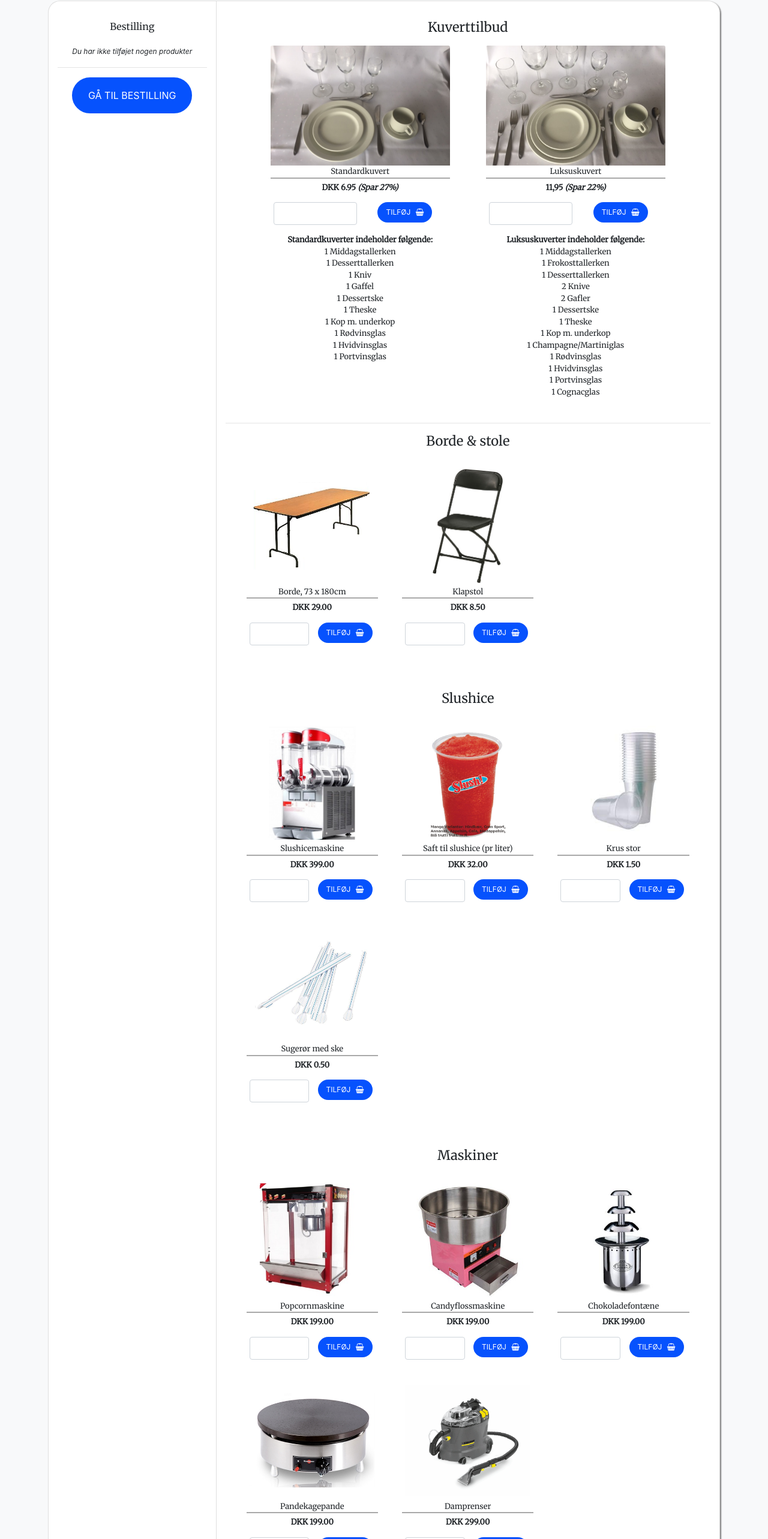
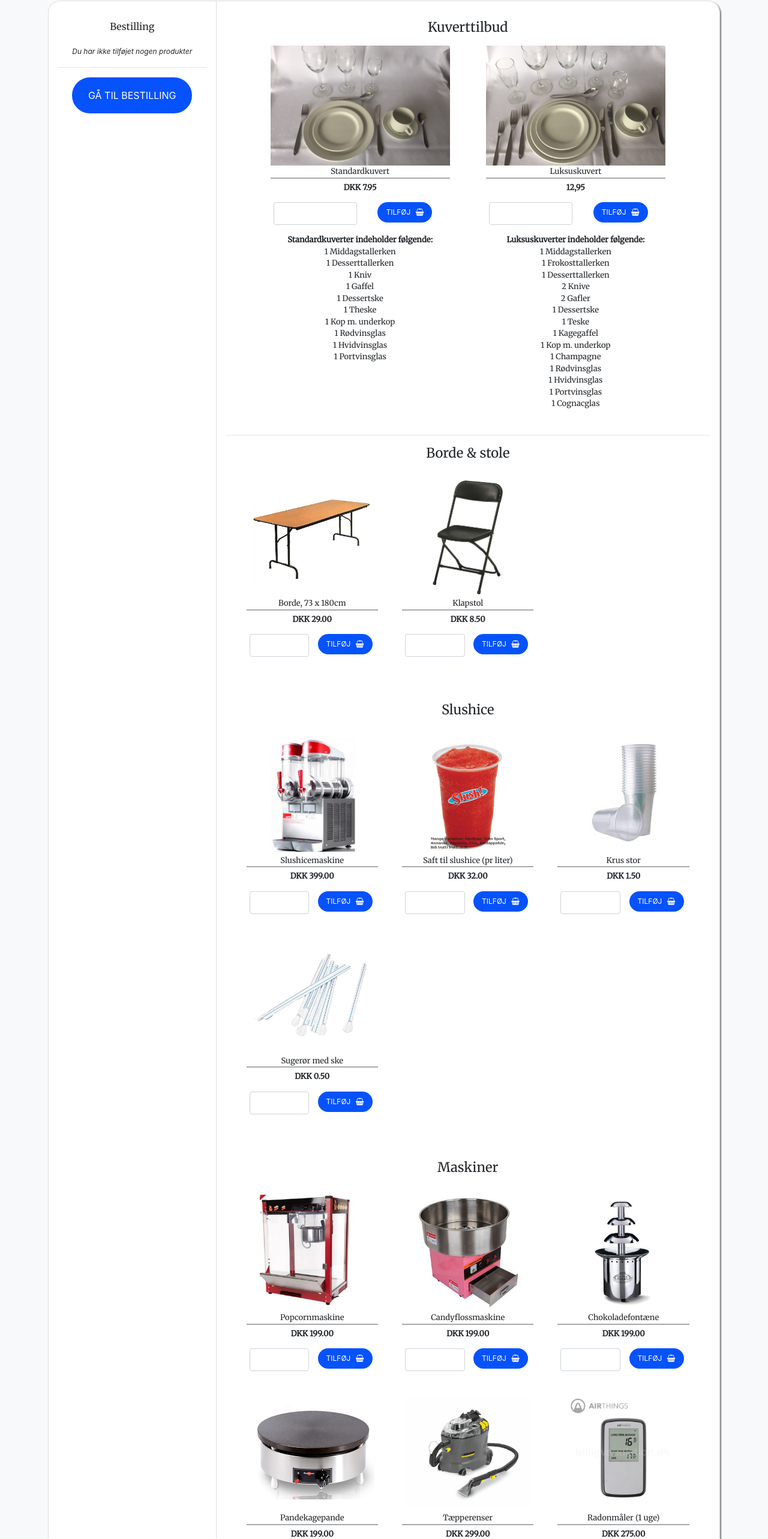
Before and after one commit to Fuzzy3/jyskserviceudlejning2, an Angular app: page /bestilling in a window 1280 px wide. Shown: the part 213-2779 px from the top of the page at 60% size. Built offline with nearby package versions, Linux system fonts and the light colour scheme; a web font is replaced by a local one.

Commit message:
Small changes

```diff
--- a/src/app/bestilling/bestilling.component.html
+++ b/src/app/bestilling/bestilling.component.html
@@ -29,7 +29,7 @@
                                                             </div>
                                                             <div class="card-body padding no-padding">
                                                                 <p class="card-title">Standardkuvert</p>
-                                                                <p class="price-tag margin no-margin">DKK 6.95 <em>(Spar 27%)</em></p>
+                                                                <p class="price-tag margin no-margin">DKK 7.95</p>
                                                                 <form class="margin-top-10 padding-5">
                                                                     <div class="form-row">
                                                                         <div class="col-6">
@@ -72,7 +72,7 @@
                                                             </div>
                                                             <div class="card-body padding no-padding">
                                                                 <p class="card-title">Luksuskuvert</p>
-                                                                <p class="price-tag margin no-margin">11,95 <em>(Spar 22%)</em></p>
+                                                                <p class="price-tag margin no-margin">12,95</p>
                                                                 <form class="margin-top-10 padding-5">
                                                                     <div class="form-row">
                                                                         <div class="col-6">
@@ -94,9 +94,10 @@
                                                                             <br />2 Knive
                                                                             <br />2 Gafler
                                                                             <br />1 Dessertske
-                                                                            <br />1 Theske
+                                                                            <br />1 Teske
+                                                                            <br />1 Kagegaffel
                                                                             <br />1 Kop m. underkop
-                                                                            <br />1 Champagne/Martiniglas
+                                                                            <br />1 Champagne
                                                                             <br />1 Rødvinsglas
                                                                             <br />1 Hvidvinsglas
                                                                             <br />1 Portvinsglas
--- a/src/app/frontpage/frontpage.component.html
+++ b/src/app/frontpage/frontpage.component.html
@@ -20,7 +20,7 @@
                 <div class="col-lg-9 col-md-8 text-center dynamic-padding-bot">
                     <div class="col-inner">
                         <div class="card card-height-lg space-around-50 box-shadow">
-                            <h1 class="jysk-h1 frontpage">Vi har alt til festen!</h1>
+                            <h1 class="jysk-h1 frontpage">Billigt service til festen</h1>
                             <div class="row">
                                 <div class="col-md-12 jysk-text frontpage">
                                     <p class="align-text-left">
--- a/src/assets/produkter.json
+++ b/src/assets/produkter.json
@@ -60,9 +60,14 @@
         "billedURL": "assets/Pandekagepande.jpg"
     },
     {
-        "navn": "Damprenser",
+        "navn": "Tæpperenser",
         "pris": 299.00,
         "billedURL": "assets/damprenser.gif"
+    },
+    {
+        "navn": "Radonmåler (1 uge)",
+        "pris": 275.00,
+        "billedURL": "assets/radonmaaler.jpg"
     }]
 },
 {
@@ -280,17 +285,17 @@
     "produkter": [
     {
         "navn": "175 x 140 (cirkamål)",
-        "pris": 9.00,
+        "pris": 42.00,
         "billedURL": "assets/duge1.jpg"
     },
     {
         "navn": "220 x 140 (cirkamål)",
-        "pris": 9.00,
+        "pris": 54.00,
         "billedURL": "assets/duge1.jpg"
     },
     {
         "navn": "Stofservietter",
-        "pris": 9.00,
+        "pris": 8.00,
         "billedURL": "assets/stofserviet.jpg"
     }]
 },
```
Also changed, not shown: src/assets/radonmaaler.jpg (added), 2 other files (tests, documents, lock files or other folders).
